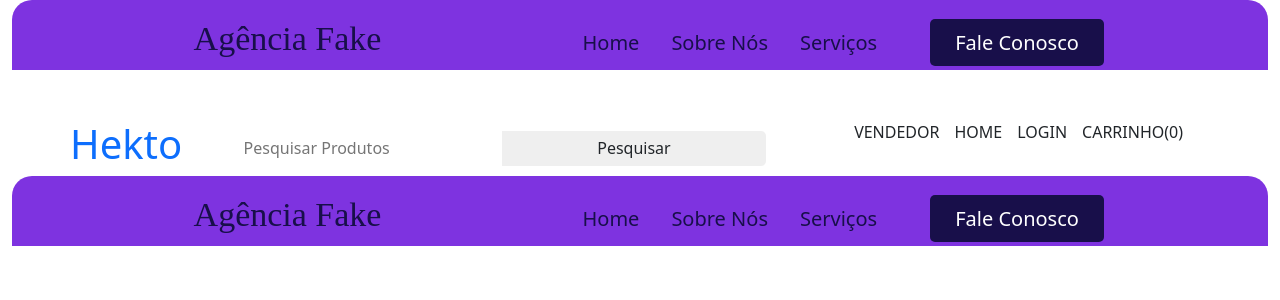
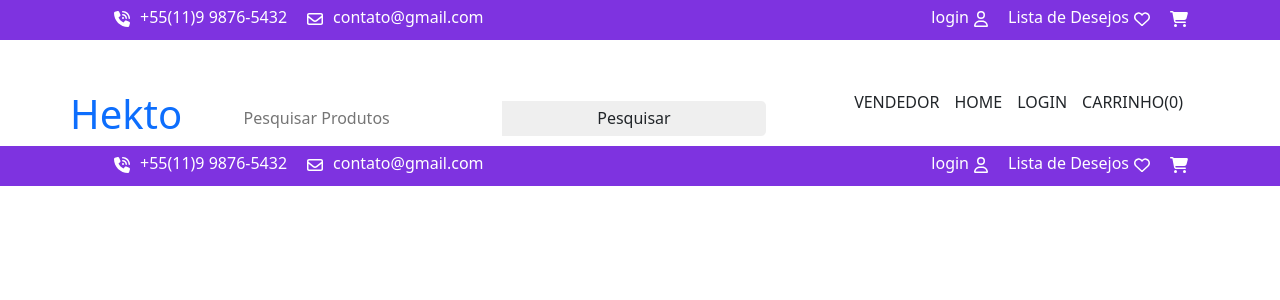
Before and after one commit to HeberSilverio/LojaVirtual-comAngular, an Angular app in the folder loja-online/: page /menu in a window 1280 px wide. Shown: the top 300 px of the page. Built offline with nearby package versions, Linux system fonts and the light colour scheme.

Commit message:
finalizando menu topo

```diff
--- a/loja-online/src/app/app.component.html
+++ b/loja-online/src/app/app.component.html
@@ -1,4 +1,4 @@
-<div class="container-fluid">
+<div>
   <app-header></app-header>
   <router-outlet></router-outlet>
 </div>
--- a/loja-online/src/app/menu/menu.component.css
+++ b/loja-online/src/app/menu/menu.component.css
@@ -1,66 +1,37 @@
-
 .section-menu-topo{
   background-color: var(--Purple);
-  height: 70px;
-  border-top-right-radius: 20px;
-  border-top-left-radius: 20px;
+  height: 40px;
   margin-bottom: 50px;
 }
-.logo{
-   flex:20%;
-   margin-left:10%;
-    /* border:1px solid red;  */
-   text-align: left;
+.items-do-topo{
+ display: flex;
+ flex-direction: row;
+ justify-content: space-between;
+ padding-top: 5px;
 }
-
-.logo h1{
-   font-family: 'Lobster', cursive;
-   color:#180F4A;
-   font-size:34px;
+.items-do-topo a {
+   color: #fff;
+   padding: 0px 10px;
+   text-decoration: none;
 }
-
-.menu{
-   flex:70%;
-  /* border:1px solid green;*/
-   text-align:right;
-   padding:20px;
+.items-do-topo svg{
+   color: #fff;
 }
-
-.menu a{
-   color:#180F4A;
-   text-decoration: none;
-   font-size:20px;
-   padding:20px 16px;
+.items-do-topo ul{
+   display: flex;
+   flex-direction: row;
 }
-
-.menu a:hover{
-   color:#FF2978;
-   border-top:4px solid #180F4A;
+.items-do-topo li{
+   display: flex;
+   flex-direction: row;
+   margin-right: 10px;
 }
-
-#botao{
-   background: #180F4A;
-   padding: 10px 25px;
-   color:white;
-   border-radius:5px;
-   margin-right:10%;
-   margin-left:5%;
+svg {
+   fill: #fff;
 }
-
-#botao:hover{
-   border:none;
-   background: #FF2978;
+.menu-superior span{
+   margin-right: 5px;
 }
-
-@media screen and (max-width:1005px){
-   .navbar{
-       position: relative;
-   }
-   .menu{
-       display: none;
-   }
-   .logo{
-       margin:0;
-       text-align:center;
-   }
+.menu-superior a:hover{
+   color:var(--Red);
 }
--- a/loja-online/src/app/menu/menu.component.html
+++ b/loja-online/src/app/menu/menu.component.html
@@ -1,18 +1,38 @@
 <section class="container-fluid section-menu-topo">
 
    <div class="container">
-      <nav class="navbar">
+      <nav class="items-do-topo">
 
-         <!-- <ul><li><span><i class="fa-solid fa-phone"></i></span><p><a href="tel:+12345678900">+55(11)9 9876-5432</a></p></li><li><span><i class="fa-solid fa-envelope"></i></span><p><a href="mailto:contato@gmail.com">contato@gmail.com</a></p></li></ul> -->
-
-         <div class="logo">
-             <h1>Agência Fake</h1>
+         <div class="info-top ">
+            <ul>
+               <li>
+                  <span>
+                     <svg xmlns="http://www.w3.org/2000/svg" height="1em" viewBox="0 0 512 512"><!--! Font Awesome Free 6.4.2 by @fontawesome - https://fontawesome.com License - https://fontawesome.com/license (Commercial License) Copyright 2023 Fonticons, Inc. --><path d="M280 0C408.1 0 512 103.9 512 232c0 13.3-10.7 24-24 24s-24-10.7-24-24c0-101.6-82.4-184-184-184c-13.3 0-24-10.7-24-24s10.7-24 24-24zm8 192a32 32 0 1 1 0 64 32 32 0 1 1 0-64zm-32-72c0-13.3 10.7-24 24-24c75.1 0 136 60.9 136 136c0 13.3-10.7 24-24 24s-24-10.7-24-24c0-48.6-39.4-88-88-88c-13.3 0-24-10.7-24-24zM117.5 1.4c19.4-5.3 39.7 4.6 47.4 23.2l40 96c6.8 16.3 2.1 35.2-11.6 46.3L144 207.3c33.3 70.4 90.3 127.4 160.7 160.7L345 318.7c11.2-13.7 30-18.4 46.3-11.6l96 40c18.6 7.7 28.5 28 23.2 47.4l-24 88C481.8 499.9 466 512 448 512C200.6 512 0 311.4 0 64C0 46 12.1 30.2 29.5 25.4l88-24z"/></svg>
+                  </span>
+                  <p><a href="tel:+12345678900">+55(11)9 9876-5432</a></p>
+               </li>
+               <li>
+                  <span>
+                     <svg xmlns="http://www.w3.org/2000/svg" height="1em" viewBox="0 0 512 512"><!--! Font Awesome Free 6.4.2 by @fontawesome - https://fontawesome.com License - https://fontawesome.com/license (Commercial License) Copyright 2023 Fonticons, Inc. --><path d="M64 112c-8.8 0-16 7.2-16 16v22.1L220.5 291.7c20.7 17 50.4 17 71.1 0L464 150.1V128c0-8.8-7.2-16-16-16H64zM48 212.2V384c0 8.8 7.2 16 16 16H448c8.8 0 16-7.2 16-16V212.2L322 328.8c-38.4 31.5-93.7 31.5-132 0L48 212.2zM0 128C0 92.7 28.7 64 64 64H448c35.3 0 64 28.7 64 64V384c0 35.3-28.7 64-64 64H64c-35.3 0-64-28.7-64-64V128z"/>
+                     </svg>
+                  </span>
+                  <p><a href="mailto:contato@gmail.com">contato@gmail.com</a></p>
+               </li>
+            </ul>
          </div>
-         <div class="menu">
-             <a href="#">Home</a>
-             <a href="#">Sobre Nós</a>
-             <a href="#">Serviços</a>
-             <a id="botao" href="#">Fale Conosco</a>
+         <div class="menu-superior ">
+             <a  href="#">
+               <span>login</span>
+               <svg xmlns="http://www.w3.org/2000/svg" height="1em" viewBox="0 0 448 512"><!--! Font Awesome Free 6.4.2 by @fontawesome - https://fontawesome.com License - https://fontawesome.com/license (Commercial License) Copyright 2023 Fonticons, Inc. --><path d="M304 128a80 80 0 1 0 -160 0 80 80 0 1 0 160 0zM96 128a128 128 0 1 1 256 0A128 128 0 1 1 96 128zM49.3 464H398.7c-8.9-63.3-63.3-112-129-112H178.3c-65.7 0-120.1 48.7-129 112zM0 482.3C0 383.8 79.8 304 178.3 304h91.4C368.2 304 448 383.8 448 482.3c0 16.4-13.3 29.7-29.7 29.7H29.7C13.3 512 0 498.7 0 482.3z"/>
+               </svg>
+            </a>
+             <a href="#"><span>Lista de Desejos</span>
+               <svg xmlns="http://www.w3.org/2000/svg" height="1em" viewBox="0 0 512 512"><!--! Font Awesome Free 6.4.2 by @fontawesome - https://fontawesome.com License - https://fontawesome.com/license (Commercial License) Copyright 2023 Fonticons, Inc. --><path d="M225.8 468.2l-2.5-2.3L48.1 303.2C17.4 274.7 0 234.7 0 192.8v-3.3c0-70.4 50-130.8 119.2-144C158.6 37.9 198.9 47 231 69.6c9 6.4 17.4 13.8 25 22.3c4.2-4.8 8.7-9.2 13.5-13.3c3.7-3.2 7.5-6.2 11.5-9c0 0 0 0 0 0C313.1 47 353.4 37.9 392.8 45.4C462 58.6 512 119.1 512 189.5v3.3c0 41.9-17.4 81.9-48.1 110.4L288.7 465.9l-2.5 2.3c-8.2 7.6-19 11.9-30.2 11.9s-22-4.2-30.2-11.9zM239.1 145c-.4-.3-.7-.7-1-1.1l-17.8-20c0 0-.1-.1-.1-.1c0 0 0 0 0 0c-23.1-25.9-58-37.7-92-31.2C81.6 101.5 48 142.1 48 189.5v3.3c0 28.5 11.9 55.8 32.8 75.2L256 430.7 431.2 268c20.9-19.4 32.8-46.7 32.8-75.2v-3.3c0-47.3-33.6-88-80.1-96.9c-34-6.5-69 5.4-92 31.2c0 0 0 0-.1 .1s0 0-.1 .1l-17.8 20c-.3 .4-.7 .7-1 1.1c-4.5 4.5-10.6 7-16.9 7s-12.4-2.5-16.9-7z"/></svg>
+             </a>
+             <a href="#">
+               <svg xmlns="http://www.w3.org/2000/svg" height="1em" viewBox="0 0 576 512"><!--! Font Awesome Free 6.4.2 by @fontawesome - https://fontawesome.com License - https://fontawesome.com/license (Commercial License) Copyright 2023 Fonticons, Inc. --><path d="M0 24C0 10.7 10.7 0 24 0H69.5c22 0 41.5 12.8 50.6 32h411c26.3 0 45.5 25 38.6 50.4l-41 152.3c-8.5 31.4-37 53.3-69.5 53.3H170.7l5.4 28.5c2.2 11.3 12.1 19.5 23.6 19.5H488c13.3 0 24 10.7 24 24s-10.7 24-24 24H199.7c-34.6 0-64.3-24.6-70.7-58.5L77.4 54.5c-.7-3.8-4-6.5-7.9-6.5H24C10.7 48 0 37.3 0 24zM128 464a48 48 0 1 1 96 0 48 48 0 1 1 -96 0zm336-48a48 48 0 1 1 0 96 48 48 0 1 1 0-96z"/>
+               </svg>
+            </a>
          </div>
       </nav>
    </div>
--- a/loja-online/src/styles.css
+++ b/loja-online/src/styles.css
@@ -7,6 +7,7 @@
   --Purple:#7E33E0;
   --Off-Purple:#A065B4;
   --Pink:#FB2E86;
+  --rosa:#FF2978;
   --Navy-Blue:#151875;
   --Off-Navy-Blue:#414E9B;
   --Red:#FA2546;
```
